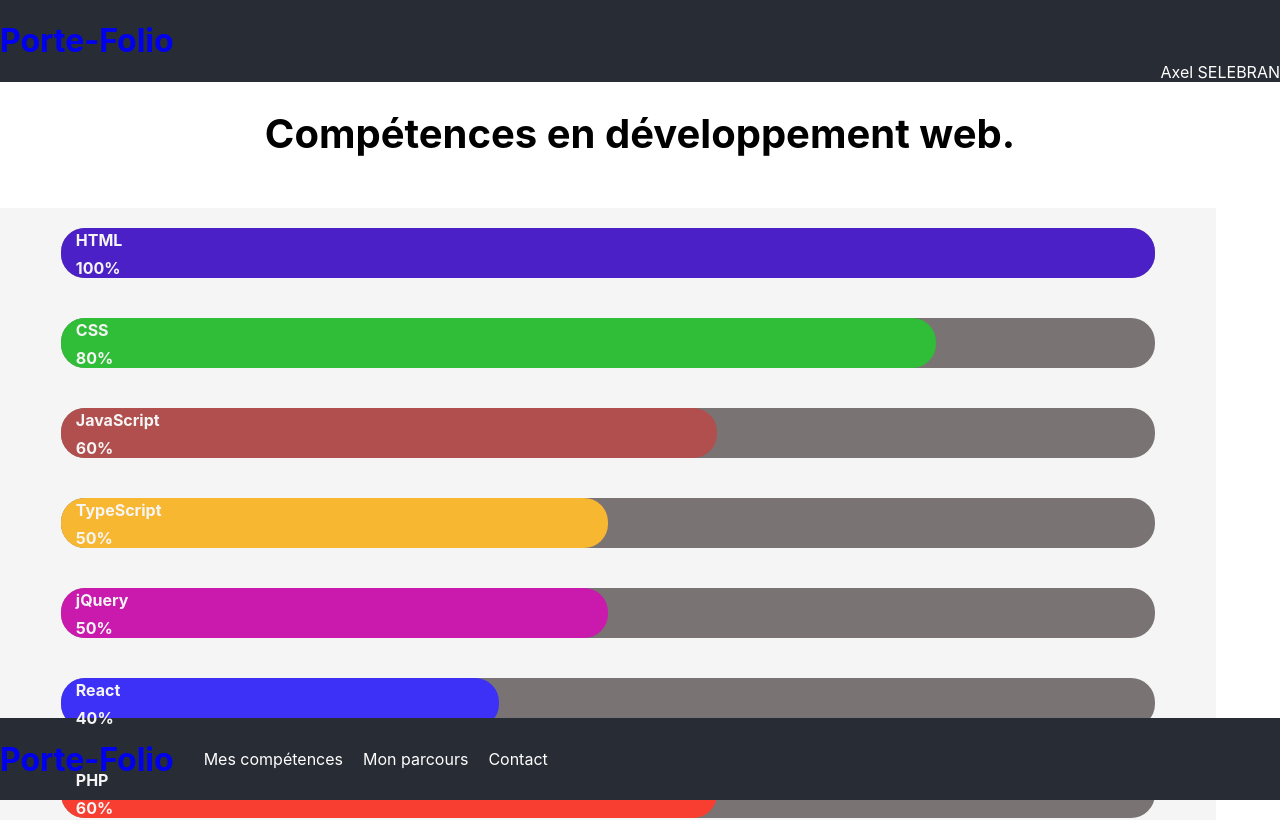
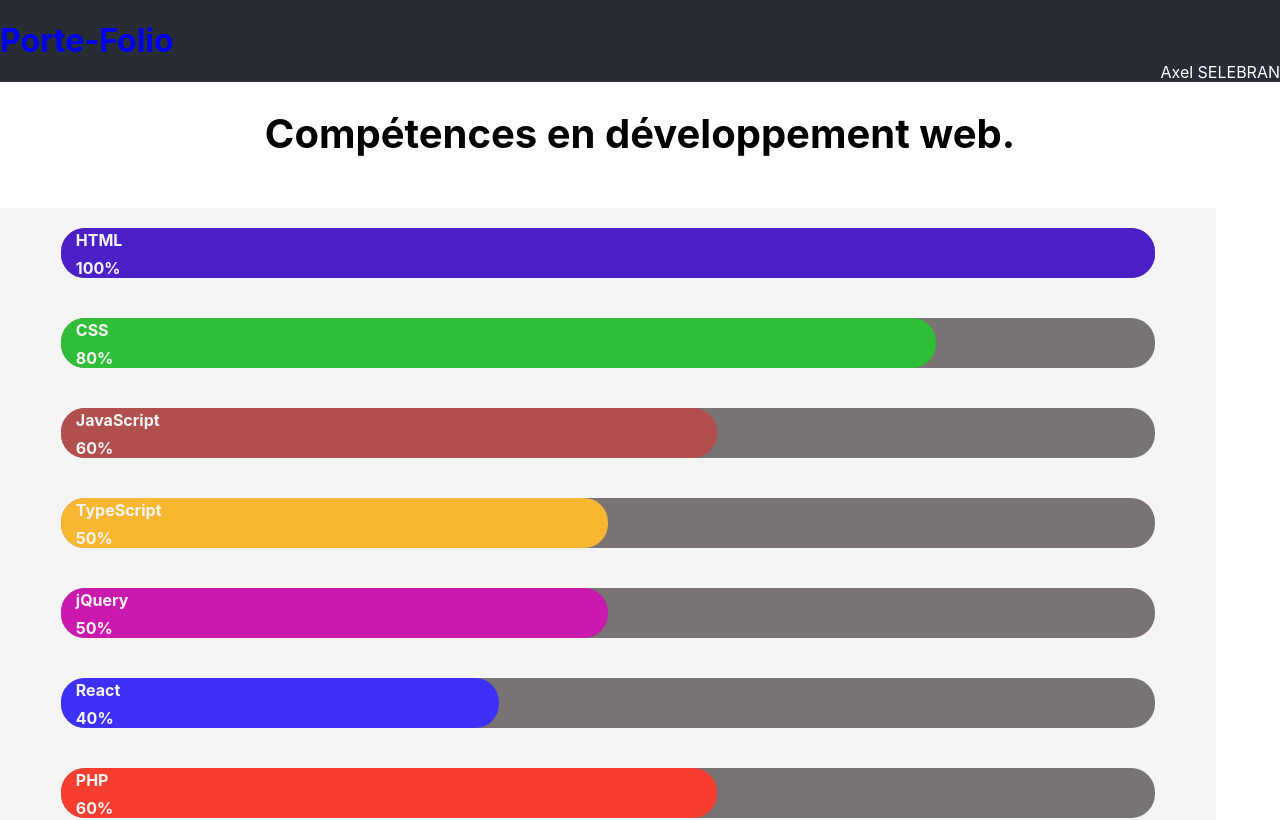
Before and after one commit to Warheart-1/portefolio, a React (Create React App) app: page /CV in a window 1280 px wide. Shown: the top 820 px of the page. Built offline with nearby package versions, Linux system fonts and the light colour scheme.

Commit message:
footer en réparation

```diff
--- a/src/composents/Footer.tsx
+++ b/src/composents/Footer.tsx
@@ -4,6 +4,7 @@
 function Footer(): JSX.Element {
     return(
         <div className="nav-bar-footer">
+            <div className="footer-children">
                 <Link to="/"><h1>Porte-Folio</h1></Link>
                 <div className="Link-resume">
                     <Link className="link-page" to="/CV"> Mes compétences</Link>
@@ -13,6 +14,7 @@
                 <div className="logo">
                 </div>
             </div>
+        </div>
     )
 }
 
--- a/src/style/Footer.css
+++ b/src/style/Footer.css
@@ -1,18 +1,20 @@
 .nav-bar-footer {
   display: flex;
-  flex-direction: row;
+  flex-direction: column;
   justify-content: center;
-  max-height: 500px;
+  max-height: 100px;
   color: white;
   background: #282c34;
-  position: fixed;
+  width: 100%;
   bottom: 0;
-  margin-top: 1000px;
-  width: 100%;
 }
 .nav-bar-footer a {
   text-decoration: none;
   text-decoration-color: none;
+}
+
+.footer-children {
+  flex-shrink: 0;
 }
 
 .logo {
@@ -33,15 +35,18 @@
 }
 
 .Link-resume {
-  display: flex;
-  flex-direction: row;
+  text-align: center;
   justify-content: center;
-  align-items: center;
   margin-left: 20px;
+  margin-bottom: 50px;
 }
 .Link-resume a {
   text-decoration: none;
   color: white;
 }
 
+.link-page {
+  margin-bottom: 20px;
+}
+
 /*# sourceMappingURL=Footer.css.map */
--- a/src/style/Footer.scss
+++ b/src/style/Footer.scss
@@ -3,21 +3,23 @@
 
 .nav-bar-footer{
     display: flex;
-    flex-direction: row;
+    flex-direction: column;
     justify-content: center;
-    max-height: 500px;
+    max-height: 100px;
     color: white;
-    background: #282c34;
-    position: fixed;
+    background: hsl(220, 13%, 18%);
+    width: 100%;
     bottom: 0;
-    margin-top: 1000px;
-    width: 100%;
 
       a{
         text-decoration: none;
         text-decoration-color: none;
       }
 
+  }
+
+  .footer-children{
+    flex-shrink: 0;
   }
 
   .logo{
@@ -38,13 +40,17 @@
   }
 
   .Link-resume{
-    display: flex;
-    flex-direction: row;
+    text-align: center;
     justify-content: center;
-    align-items: center;
     margin-left: 20px;
+    margin-bottom: 50px;
+
     a{
       text-decoration: none;
       color: white;
     }
   }
+
+  .link-page{
+    margin-bottom: 20px;
+  }
```
Also changed, not shown: 1 other file (tests, documents, lock files or other folders). Lines whose indentation alone changed are shown as unchanged.
